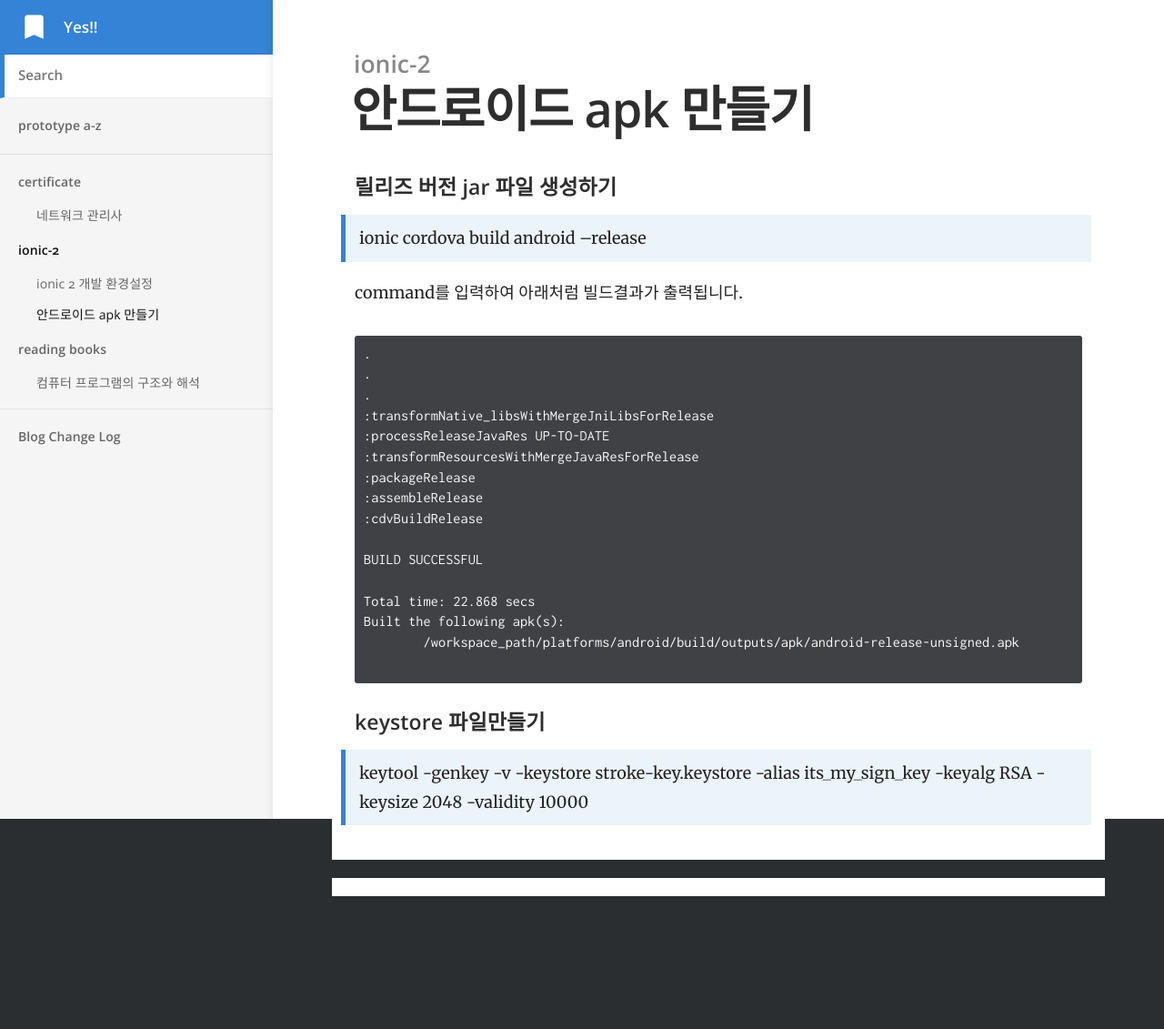
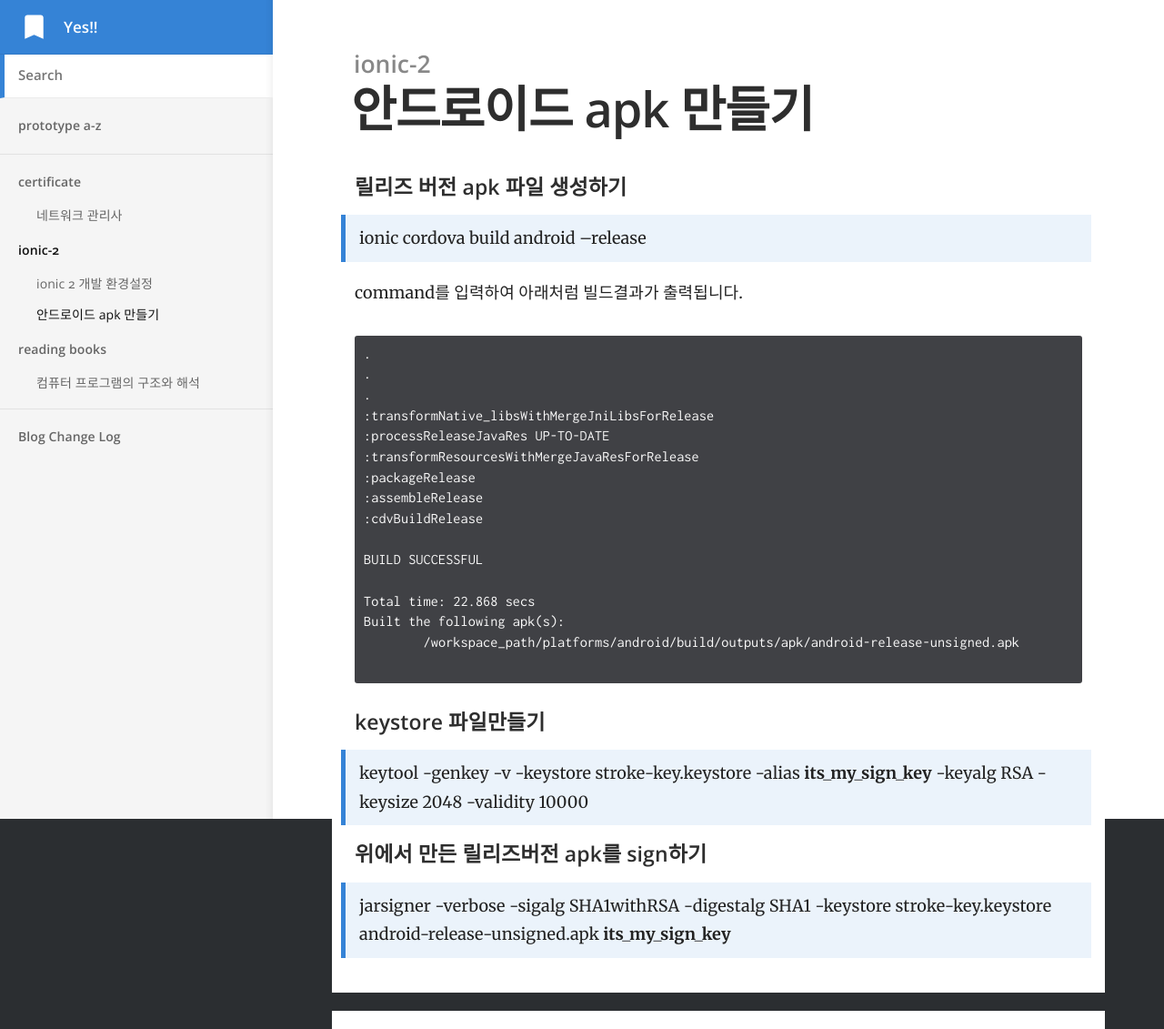
Before and after one commit to j2yes/j2yes.github.io, a Jekyll site: the page built from _docs/ionic-2/make-android-jar.md, in a window 1280 px wide. Shown: the whole page at 91% size. Built offline with Jekyll 4.4.1, drawn with Linux system fonts in a browser that asks for light colours; comment, search, counter and statistics services are not loaded; before the commit the page ends 985 px from its top, so only the background shows below that.

Commit message:
Updated '_docs/ionic-2/make-android-jar.md' via CloudCannon

````diff
--- a/_docs/ionic-2/make-android-jar.md
+++ b/_docs/ionic-2/make-android-jar.md
@@ -6,7 +6,7 @@ comments: true
 # other options
 ---
 
-#### 릴리즈 버전 jar 파일 생성하기
+#### 릴리즈 버전 apk 파일 생성하기
 > ionic cordova build android --release
 
 command를 입력하여 아래처럼 빌드결과가 출력됩니다.
@@ -31,4 +31,7 @@ Built the following apk(s):
 ```
 
 #### keystore 파일만들기
-> keytool -genkey -v -keystore stroke-key.keystore -alias its_my_sign_key -keyalg RSA -keysize 2048 -validity 10000
+> keytool -genkey -v -keystore stroke-key.keystore -alias **its_my_sign_key** -keyalg RSA -keysize 2048 -validity 10000
+
+#### 위에서 만든 릴리즈버전 apk를 sign하기
+> jarsigner -verbose -sigalg SHA1withRSA -digestalg SHA1 -keystore stroke-key.keystore android-release-unsigned.apk **its_my_sign_key**
````
